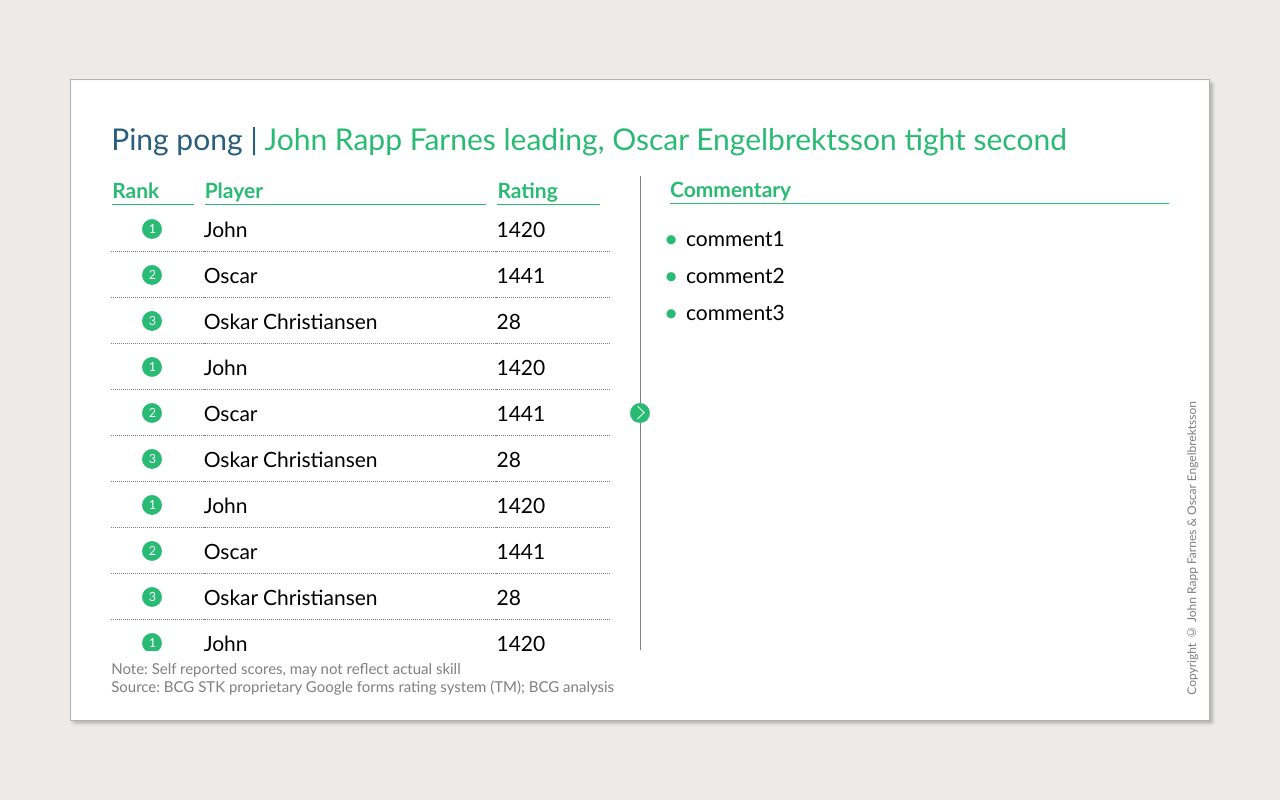
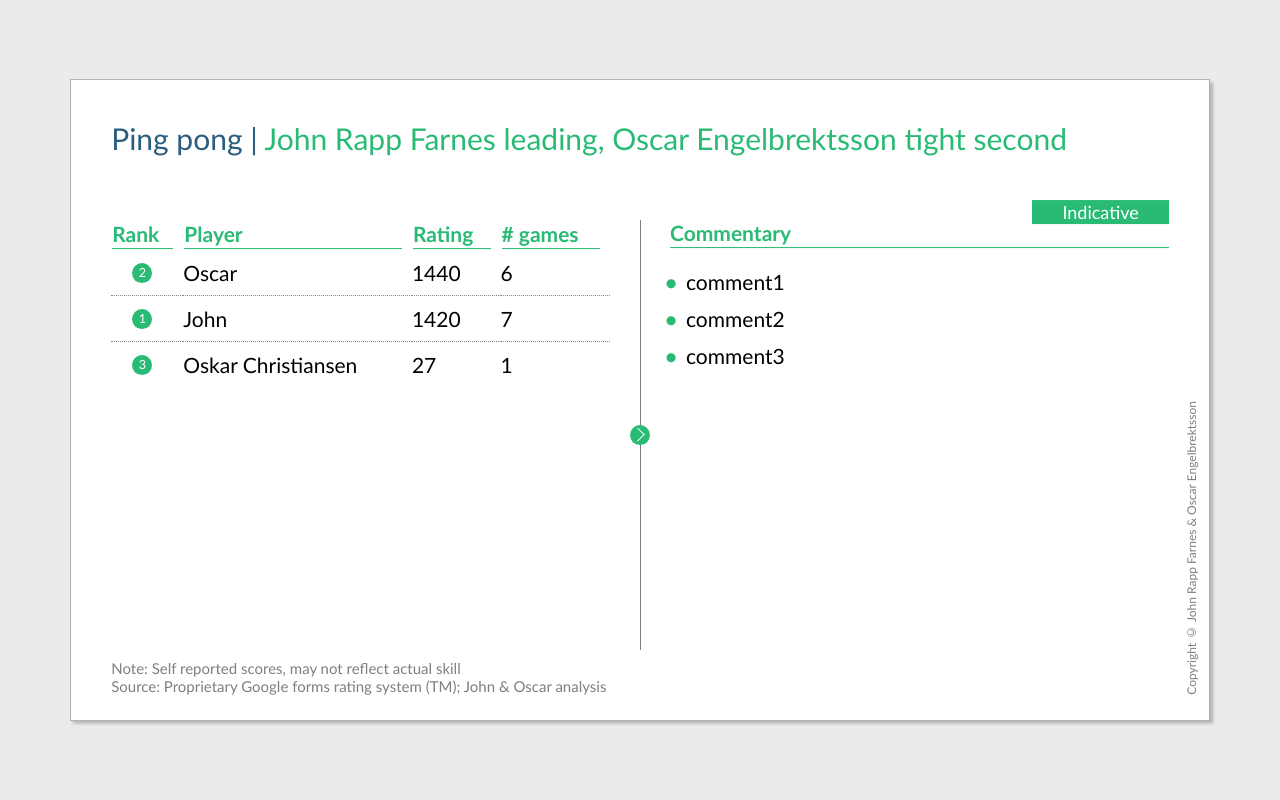
Before and after one commit to OscarEngelbrektson/OfficeRankings, a plain HTML site: page index.html in a window 1280 px wide. Drawn offline with Linux system fonts and the light colour scheme.

Commit message:
Indicative sticker, commentary

```diff
--- a/client/components.js
+++ b/client/components.js
@@ -1,4 +1,4 @@
-export let Slide = ({title = 'Title', preTitle = '', footNote = '', content = ''}) => {
+export let Slide = ({title = 'Title', preTitle = '', footNote = '', sticker='', content = ''}) => {
     return `
         <div class="slide default-slide">
             <div class="slide-inner">
@@ -10,6 +10,9 @@ export let Slide = ({title = 'Title', preTitle = '', footNote = '', content = ''
                 <div class="copyright">
                     Copyright &#169; John Rapp Farnes & Oscar Engelbrektsson
                 </div>
+                ${sticker ? `
+                    <div class="sticker">${sticker}</div>
+                ` : ''}
             </div>
         </div>
     `
@@ -21,7 +24,7 @@ export let ResultsSlide = (ratings, game, commentary) => {
             Note: Self reported scores, may not reflect actual skill
         </div>
         <div>
-            Source: BCG STK proprietary Google forms rating system (TM); BCG analysis
+            Source: Proprietary Google forms rating system (TM); John & Oscar analysis
         </div>
     `
 
@@ -49,20 +52,24 @@ export let ResultsSlide = (ratings, game, commentary) => {
         title: 'John Rapp Farnes leading, Oscar Engelbrektsson tight second',
         preTitle: game,
         footNote: footNote,
+        sticker: 'Indicative',
         content: content
     })
 }
 
 export let RankingTable = (ratings, game) => {
-    ratings = ratings.concat(ratings)
-    ratings = ratings.concat(ratings)
-    ratings = ratings.concat(ratings)
+    // ratings = ratings.concat(ratings)
+    // ratings = ratings.concat(ratings)
+    // ratings = ratings.concat(ratings)
+    // ratings = ratings.concat(ratings)
+    // ratings = ratings.concat(ratings)
     return `
         <table class="ranking-table">
             <tr>
                 <th><div>Rank</div></th>
                 <th><div>Player</div></th>
                 <th><div>Rating</div></th>
+                <th><div># games</div></th>
             </tr>
             ${ratings.map(i => `
                 <tr>
@@ -71,6 +78,7 @@ export let RankingTable = (ratings, game) => {
                     </td>
                     <td>${i.Player}</td>
                     <td>${i.Rating}</td>
+                    <td>${i['Games played']}</td>
                 </tr>
             `).join('')}
         </table>
--- a/client/data.js
+++ b/client/data.js
@@ -14,7 +14,10 @@ export let getData = async () => {
     // let response = await fetch(LAMBDA_URL, {cache: 'no-cache'})
     // let playerRatingsDf = await response.json()
 
-    let { ratings, commentary } = JSON.parse('{"ratings": {"index": {"0": 0, "1": 1, "2": 2, "3": 0, "4": 1, "5": 2}, "Game": {"0": "Ping pong", "1": "Ping pong", "2": "Ping pong", "3": "Chess", "4": "Chess", "5": "Chess"}, "Player": {"0": "John", "1": "Oscar", "2": "Oskar Christiansen", "3": "John", "4": "Oscar", "5": "Oskar Christiansen"}, "Rating": {"0": 1420, "1": 1441, "2": 28, "3": 1461, "4": 953, "5": -91}}, "commentary": {"Ping pong": ["comment1", "comment2", "comment3"]}}')
+    let json_resp = '{"ratings": {"index": {"0": 1, "1": 0, "2": 2, "3": 0, "4": 1, "5": 2, "6": 0, "7": 1}, "Game": {"0": "Ping pong", "1": "Ping pong", "2": "Ping pong", "3": "Chess", "4": "Chess", "5": "Chess", "6": "Super Smash", "7": "Super Smash"}, "Player": {"0": "Oscar", "1": "John", "2": "Oskar Christiansen", "3": "John", "4": "Oscar", "5": "Oskar Christiansen", "6": "Jim", "7": "John"}, "Rating": {"0": 1440, "1": 1420, "2": 27, "3": 1461, "4": 953, "5": 0, "6": 788, "7": 0}, "Games played": {"0": 6, "1": 7, "2": 1, "3": 4, "4": 3, "5": 1, "6": 1, "7": 1}}, "commentary": {"Ping pong": ["comment1", "comment2", "comment3"]}}'
+
+    let { ratings, commentary } = JSON.parse(json_resp)
+
 
     return {
         ratings: dfToObjList(ratings),
--- a/client/style.css
+++ b/client/style.css
@@ -68,7 +68,7 @@ body {
 .slide-title {
     color: var(--accent-green);
     font-size: 100%;
-    height: 60px;
+    height: 80px;
 }
 
 .slide-title > .pre-title {
@@ -96,6 +96,7 @@ body {
 }
 
 .slide-inner .content {
+    flex: 1;
     margin-top: 20px;
     font-size: 70%;
 
@@ -272,3 +273,13 @@ table.ranking-table {
     height: 100%;
     background-color: rgba(128,128,128,0.2);
 }
+
+.slide .sticker {
+    position: absolute;
+    right: 40px;
+    top: 120px;
+    font-size: 60%;
+    background: var(--accent-green);
+    color: white;
+    padding: 1px 30px;
+}
```
Also changed, not shown: index.html (+0 -55 lines), 3 other files.
